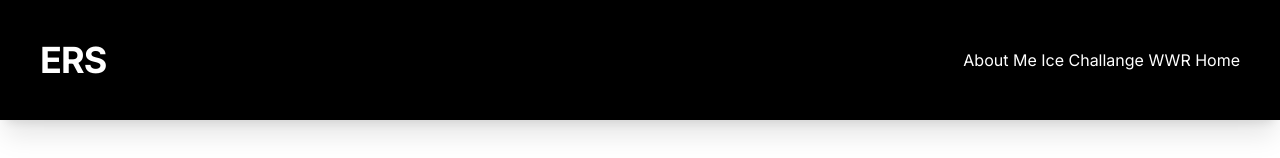
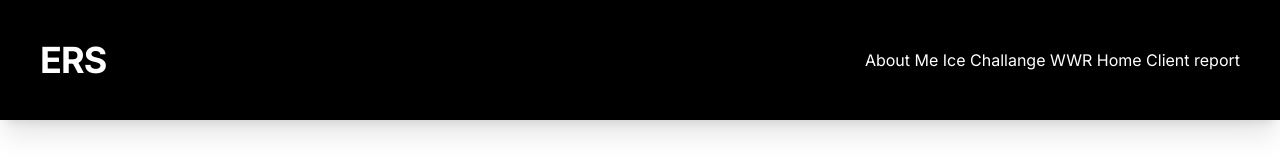
Before and after one commit to okestherrr/WDD130, a plain HTML site: page project/index.html in a window 1280 px wide. Shown: the top 158 px of the page. Drawn offline with nearby package versions, Linux system fonts and the light colour scheme.

Commit message:
added the link for report

```diff
--- a/project/index.html
+++ b/project/index.html
@@ -37,6 +37,7 @@
 
         <a class="WWR"href="../wwr/index.html">WWR</a>
         <a class="Home" href="../aboutme.html">Home</a>
+        <a href = "Client_Report.Html"> Client report</a>
       </nav>
     </header>
 
```
